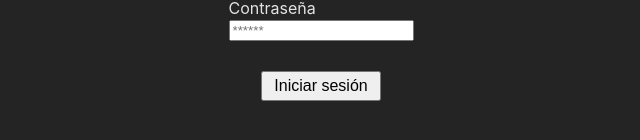
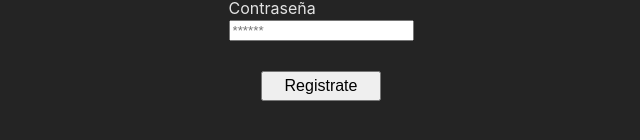
Before and after one commit to olivelrueda/drink-the-world, a React (Vite) app: page /registro in a window 1280 px wide. Shown: the part 462-602 px from the top of the page, without its empty margins (319-959 px from the left). Built offline with nearby package versions, Linux system fonts and the light colour scheme.

Commit message:
registro activo

```diff
--- a/src/hooks/useServer.js
+++ b/src/hooks/useServer.js
@@ -5,9 +5,10 @@ import useAuth from './useAuth.js';
 function useServer() {
   const { token, setUser } = useAuth();
   const handleResponse = ({ data, loading, error }) => {
-    if (data?.status && data?.message === 'Login' ) {
+
+    if (data?.status === 'ok' && data?.data?.token ) {
       console.log(data)
-      setUser({ ...data.data });
+      setUser({ token: data?.data?.token });
     }
 
     if (error && error.status === 'Email o password no correctos'  ) {
--- a/src/views/registro.jsx
+++ b/src/views/registro.jsx
@@ -47,8 +47,9 @@ export default function Registro() {
         </div>
 
         <nav>
-            <button type="submit" className={styles.submitButton}>Iniciar sesión</button>
+            <button type="submit" className={styles.submitButton}>Registrate</button>
         </nav>
         </form>
     </>
-}
+/*     Generar toast anunciando que se ha hecho el registro satisfactoria y indicando que deben iniciar sesion que su nueva cuenta
+ */}
```
